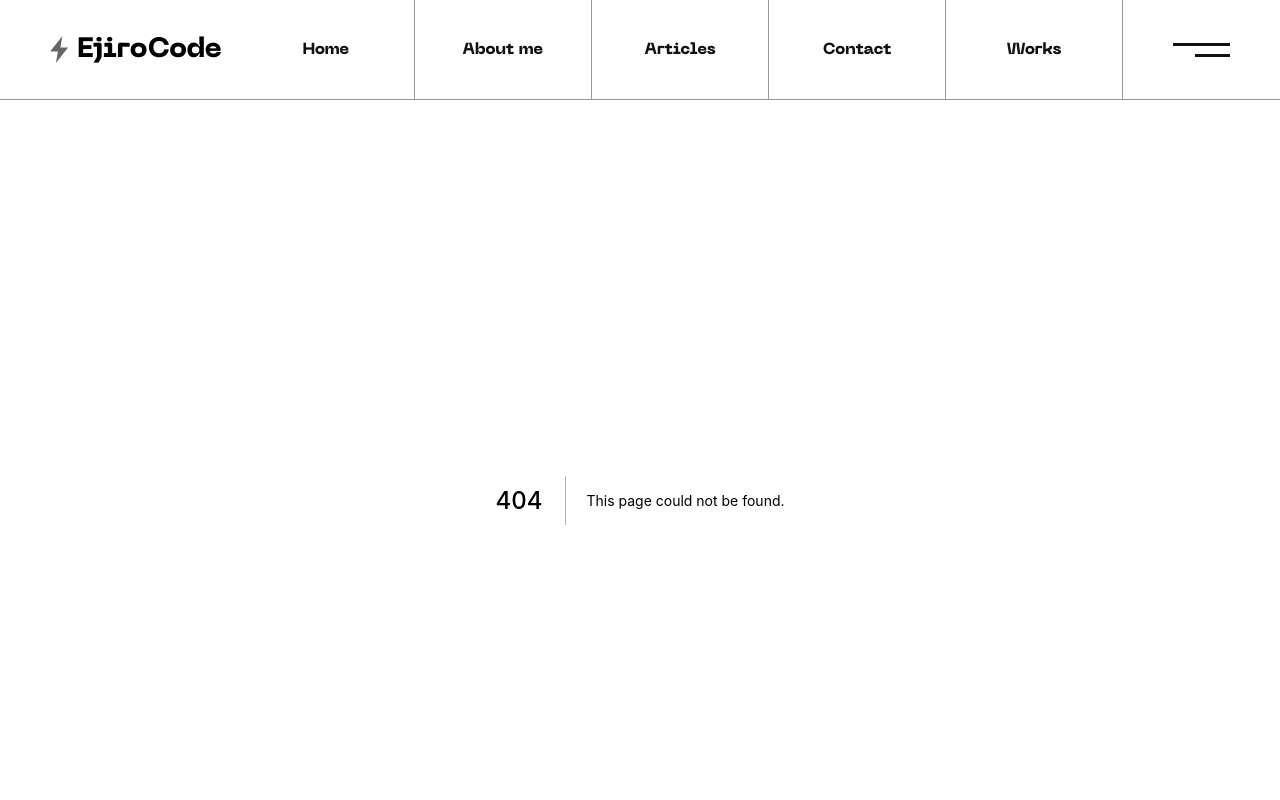
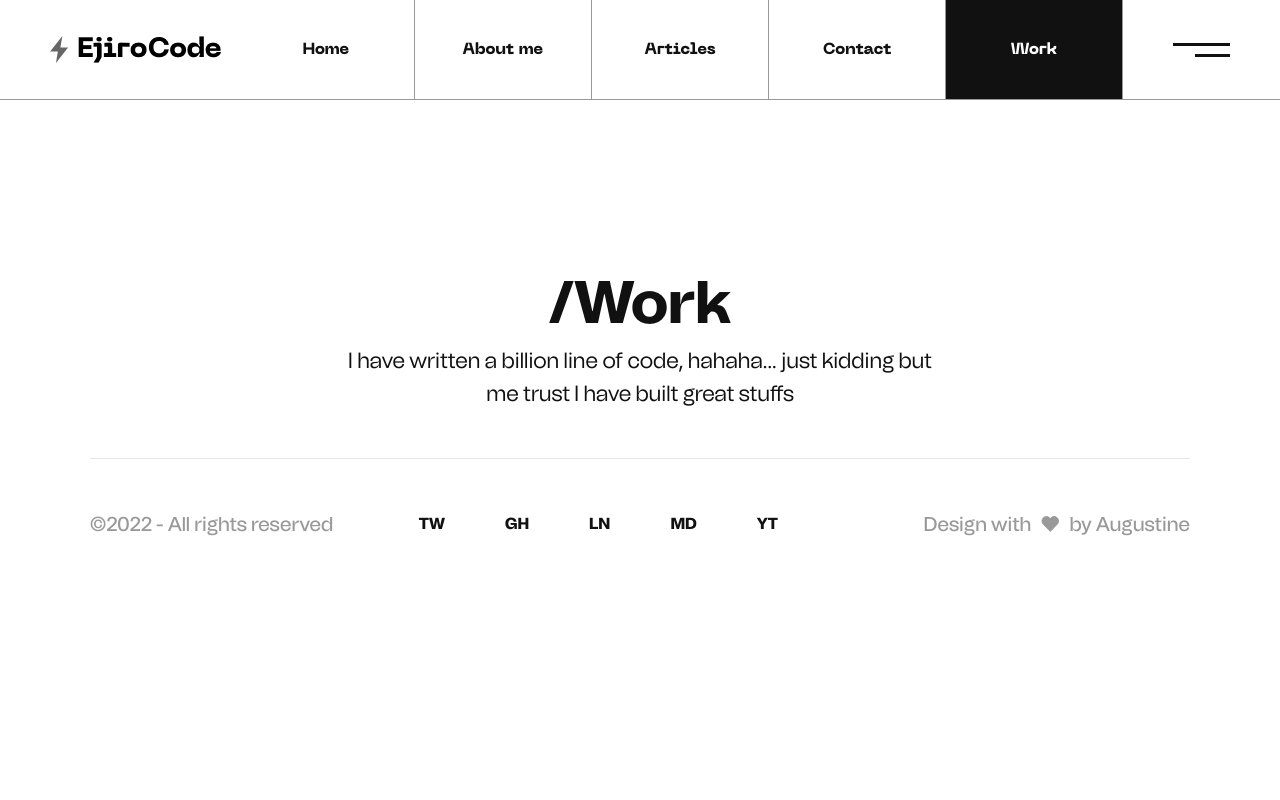
Before and after one commit to ejirocodes/portfolio-1, a Next.js app: page /work in a window 1280 px wide. Before the commit this address had no page. Shown: the top 800 px of the page. Built offline with nearby package versions, Linux system fonts and the light colour scheme.

Commit message:
work page init

```diff
--- a/components/navigation/NavMain.tsx
+++ b/components/navigation/NavMain.tsx
@@ -22,8 +22,8 @@ export const NavMain = () => {
       url: "/contact",
     },
     {
-      title: "Works",
-      url: "/works",
+      title: "Work",
+      url: "/work",
     },
   ];
   const router = useRouter();
--- /dev/null
+++ b/pages/work.tsx
@@ -0,0 +1,19 @@
+import React from "react";
+
+const Work = () => {
+  return (
+    <section className="pt-[172px]">
+      <header className="text-center text-dark pb-[48px]">
+        <h1 className="text-[60px] leading-none mb-[12px] font-extrabold">
+          /Work
+        </h1>
+        <p className="text-[22px]">
+          I have written a billion line of code, hahaha... just kidding but{" "}
+          <br /> me trust I have built great stuffs
+        </p>
+      </header>
+    </section>
+  );
+};
+
+export default Work;
```
